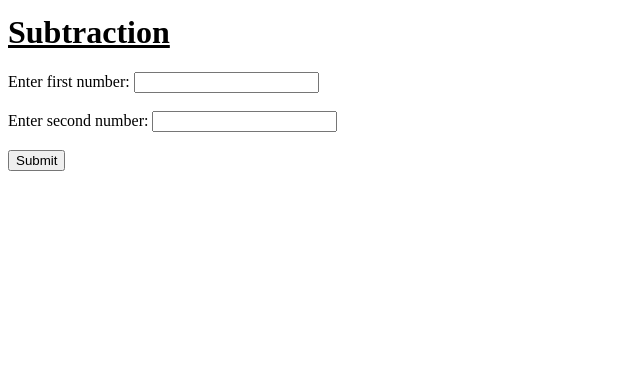
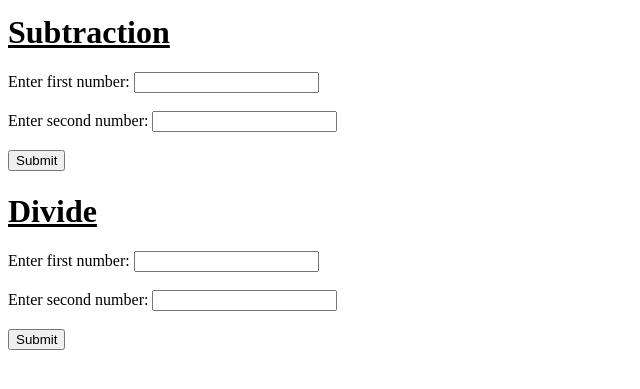
Before and after one commit to yashramanii/Django, a Django app: page / in a window 1280 px wide. Shown: the part 245-634 px from the top of the page, without its empty margins (0-640 px from the left). Run offline with Django 3.2, Linux system fonts and the light colour scheme.

Commit message:
divide func added

```diff
--- a/weather/api/templates/index.html
+++ b/weather/api/templates/index.html
@@ -26,4 +26,13 @@
     <input type="submit">
 </form>
 
+<h1><u>Divide</u></h1>
+<form action="div" method="POST">
+    {% csrf_token %}
+
+    Enter first number: <input type="text" name="num1"><br><br>
+    Enter second number: <input type="text" name="num2"><br><br>
+    <input type="submit">
+</form>
+
 {% endblock %}
--- a/weather/api/urls.py
+++ b/weather/api/urls.py
@@ -12,4 +12,5 @@ urlpatterns = [
     path('',index, name='index'),
     path('add',addition, name='add'),
     path('sub',addition, name='sub'),
+    path('div',addition, name='div'),
 ]
--- a/weather/api/views.py
+++ b/weather/api/views.py
@@ -75,3 +75,18 @@ def subtraction(request):
     else:
         res = "Only digits are allowed"
         return render(request, "result.html", {"result": res})
+
+def divide(request):
+
+    num1 = request.POST['num1']
+    num2 = request.POST['num2']
+
+    if num1.isdigit() and num2.isdigit():
+        a = int(num1)
+        b = int(num2)
+        res = a / b
+
+        return render(request, "result.html", {"result": res})
+    else:
+        res = "Only digits are allowed"
+        return render(request, "result.html", {"result": res})
```
